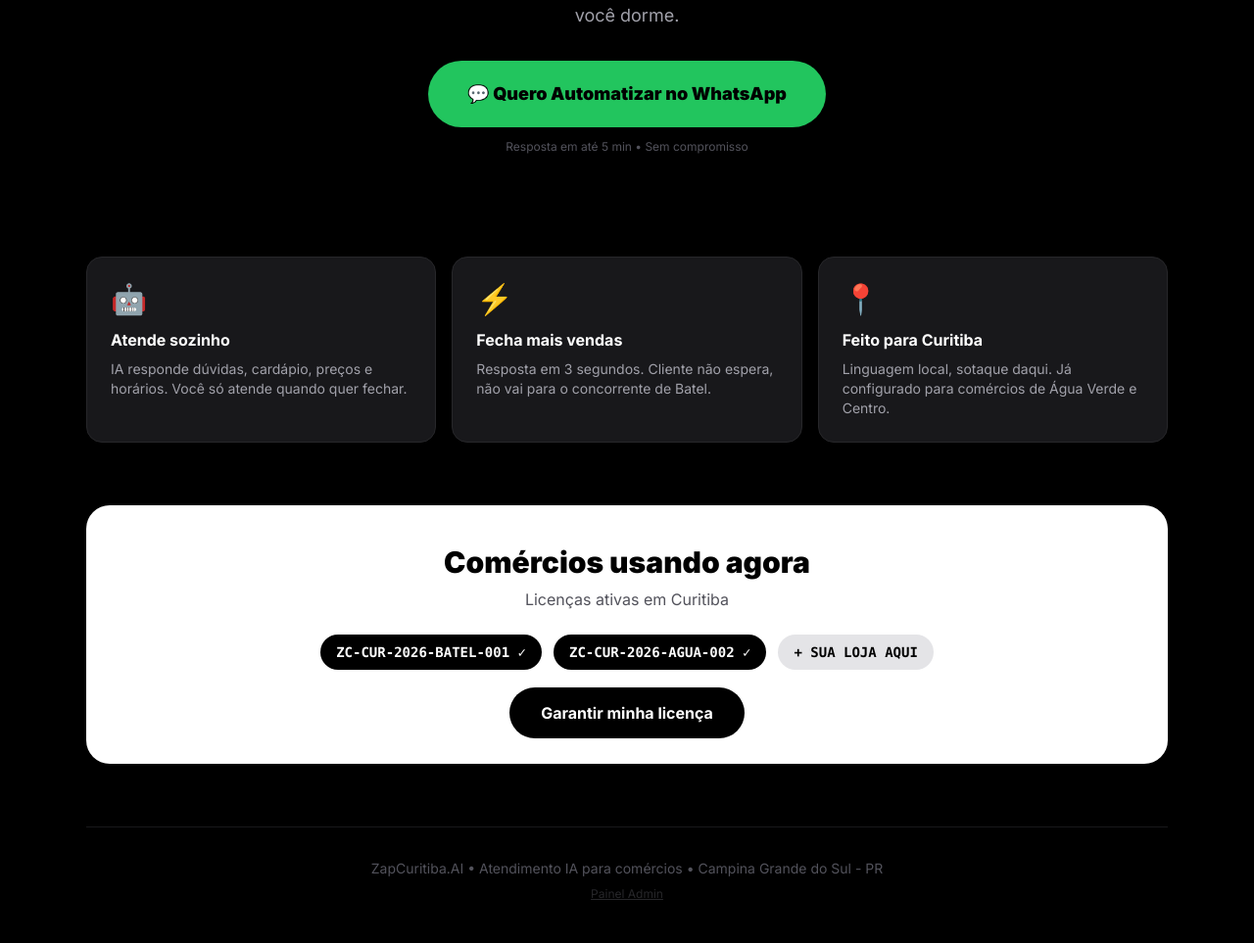
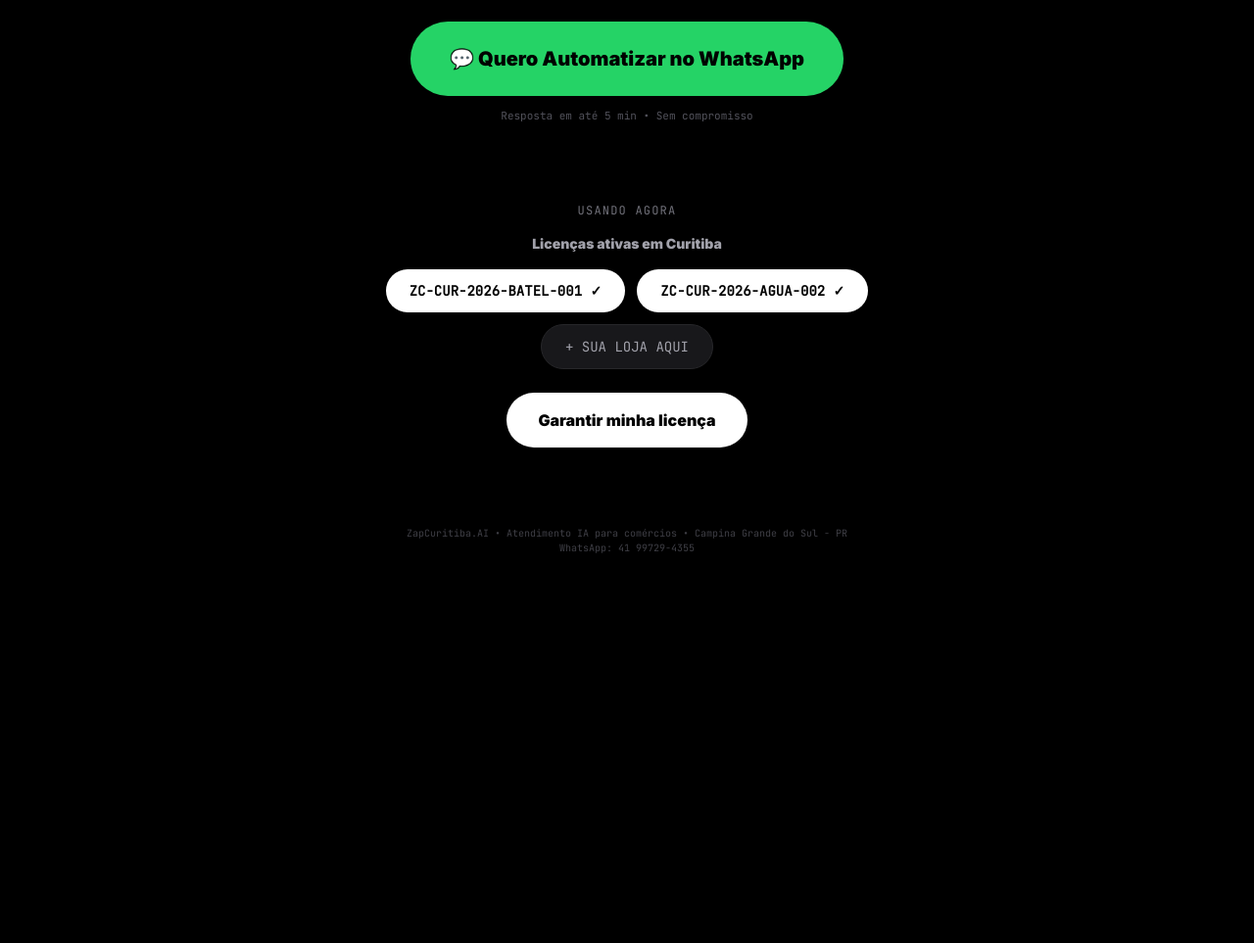
Before and after one commit to iacomputersbr-source/zapcuritiba, a website: page public/index.html in a window 1280 px wide. Shown: the part 440-1403 px from the top of the page at 98% size. After the commit the page ends 1031 px from the top, so only its background shows below. Drawn offline with nearby package versions, Linux system fonts and the light colour scheme.

Commit message:
Update title and styles in index.html

```diff
--- a/public/index.html
+++ b/public/index.html
@@ -3,69 +3,49 @@
 <head>
 <meta charset="UTF-8">
 <meta name="viewport" content="width=device-width, initial-scale=1.0">
-<title>ZapCuritiba - Atendimento com IA para seu comércio</title>
+<title>ZapCuritiba - Seu WhatsApp Vendendo 24h</title>
 <script src="https://cdn.tailwindcss.com"></script>
-<link href="https://fonts.googleapis.com/css2?family=Inter:wght@400;700;900&display=swap" rel="stylesheet">
-<style>body{font-family:'Inter',sans-serif}</style>
+<link href="https://fonts.googleapis.com/css2?family=Inter:wght@900&family=JetBrains+Mono&display=swap" rel="stylesheet">
+<style>
+body{font-family:'Inter',sans-serif;background:#000;color:#fff}
+.mono{font-family:'JetBrains Mono',monospace}
+</style>
 </head>
-<body class="bg-black text-white">
-<div class="max-w-6xl mx-auto px-6 py-10">
-<!-- HEADER -->
-<div class="flex justify-between items-center mb-12">
-<div class="font-black text-2xl">ZapCuritiba<span class="text-green-400">.AI</span></div>
-<div class="text-xs text-zinc-500">Batel • Água Verde • Centro</div>
+<body>
+<!-- HERO -->
+<div class="min-h-screen flex flex-col items-center justify-center p-6 text-center">
+<div class="inline-flex items-center gap-2 bg-zinc-900 border border-zinc-800 px-4 py-2 rounded-full text-xs mono mb-6">
+<span class="w-2 h-2 bg-green-500 rounded-full animate-pulse"></span> SISTEMA AO VIVO EM CURITIBA
 </div>
 
-<!-- HERO -->
-<div class="text-center py-10">
-<div class="inline-block bg-green-500/10 border border-green-500/20 text-green-400 text-xs px-4 py-2 rounded-full mb-6 font-bold">● LIVE - Vagas abertas para Curitiba</div>
-<h1 class="text-5xl md:text-7xl font-black leading-tight mb-6">Seu WhatsApp<br>vendendo <span class="text-green-400">24h</span> com IA</h1>
-<p class="text-zinc-400 text-lg max-w-2xl mx-auto mb-8">Sistema de atendimento automático para pizzarias, salões, lojas e mercados de Curitiba. Responde clientes, agenda horários e fecha vendas enquanto você dorme.</p>
+<h1 class="text-5xl md:text-7xl font-black leading-none tracking-tighter mb-4">
+Seu WhatsApp<br><span class="text-zinc-500">vendendo 24h</span><br>com IA
+</h1>
 
-<a href="https://wa.me/5541997294355?text=Ol%C3%A1%20ZapCuritiba%21%20Quero%20automatizar%20meu%20atendimento%20em%20Curitiba%20-%20vim%20pelo%20site"
-class="inline-block bg-green-500 hover:bg-green-400 text-black font-black text-lg px-10 py-5 rounded-full transition-all">
+<p class="text-zinc-400 max-w-xl text-lg mt-6">
+Sistema de atendimento automático para pizzarias, salões, lojas e mercados de Curitiba. Responde clientes, agenda horários e fecha vendas enquanto você dorme.
+</p>
+
+<a href="/ativar.html" class="mt-10 bg-[#25D366] text-black font-black text-xl px-10 py-6 rounded-full hover:scale-105 transition-transform inline-flex items-center gap-3">
 💬 Quero Automatizar no WhatsApp
 </a>
-<p class="text-xs text-zinc-600 mt-3">Resposta em até 5 min • Sem compromisso</p>
+<p class="mono text-[11px] text-zinc-600 mt-3">Resposta em até 5 min • Sem compromisso</p>
+
+<!-- PROVA SOCIAL -->
+<div class="mt-20 w-full max-w-2xl">
+<p class="mono text-xs text-zinc-500 mb-4 tracking-widest">USANDO AGORA</p>
+<p class="text-zinc-400 text-sm mb-4">Licenças ativas em Curitiba</p>
+<div class="flex flex-wrap justify-center gap-3">
+<div class="bg-white text-black font-bold px-6 py-3 rounded-full mono text-sm">ZC-CUR-2026-BATEL-001 ✓</div>
+<div class="bg-white text-black font-bold px-6 py-3 rounded-full mono text-sm">ZC-CUR-2026-AGUA-002 ✓</div>
+<div class="bg-zinc-900 border border-zinc-800 text-zinc-400 px-6 py-3 rounded-full mono text-sm">+ SUA LOJA AQUI</div>
+</div>
+<a href="/ativar.html" class="mt-6 inline-block bg-white text-black font-black px-8 py-4 rounded-full">Garantir minha licença</a>
 </div>
 
-<!-- BENEFICIOS -->
-<div class="grid md:grid-cols-3 gap-4 my-16">
-<div class="bg-zinc-900 border border-zinc-800 p-6 rounded-2xl">
-<div class="text-3xl mb-3">🤖</div>
-<h3 class="font-bold mb-2">Atende sozinho</h3>
-<p class="text-sm text-zinc-400">IA responde dúvidas, cardápio, preços e horários. Você só atende quando quer fechar.</p>
-</div>
-<div class="bg-zinc-900 border border-zinc-800 p-6 rounded-2xl">
-<div class="text-3xl mb-3">⚡</div>
-<h3 class="font-bold mb-2">Fecha mais vendas</h3>
-<p class="text-sm text-zinc-400">Resposta em 3 segundos. Cliente não espera, não vai para o concorrente de Batel.</p>
-</div>
-<div class="bg-zinc-900 border border-zinc-800 p-6 rounded-2xl">
-<div class="text-3xl mb-3">📍</div>
-<h3 class="font-bold mb-2">Feito para Curitiba</h3>
-<p class="text-sm text-zinc-400">Linguagem local, sotaque daqui. Já configurado para comércios de Água Verde e Centro.</p>
-</div>
-</div>
-
-<!-- PROVA -->
-<div class="bg-white text-black rounded-3xl p-8 md:p-10 text-center">
-<h2 class="text-3xl font-black mb-2">Comércios usando agora</h2>
-<p class="text-zinc-600 mb-6">Licenças ativas em Curitiba</p>
-<div class="flex flex-wrap justify-center gap-3 font-mono text-sm font-bold">
-<span class="bg-black text-white px-4 py-2 rounded-full">ZC-CUR-2026-BATEL-001 ✓</span>
-<span class="bg-black text-white px-4 py-2 rounded-full">ZC-CUR-2026-AGUA-002 ✓</span>
-<span class="bg-zinc-200 px-4 py-2 rounded-full">+ SUA LOJA AQUI</span>
-</div>
-<div class="mt-8">
-<a href="https://wa.me/5541997294355?text=Quero%20minha%20licen%C3%A7a%20ZapCuritiba%20agora" class="bg-black text-white px-8 py-4 rounded-full font-bold">Garantir minha licença</a>
-</div>
-</div>
-
-<!-- FOOTER -->
-<div class="text-center mt-16 pt-8 border-t border-zinc-900">
-<p class="text-zinc-600 text-sm">ZapCuritiba.AI • Atendimento IA para comércios • Campina Grande do Sul - PR</p>
-<a href="/panel.html" class="text-zinc-800 text-xs underline mt-2 inline-block">Painel Admin</a>
+<div class="mt-20 mono text-[10px] text-zinc-700">
+ZapCuritiba.AI • Atendimento IA para comércios • Campina Grande do Sul - PR<br>
+WhatsApp: 41 99729-4355
 </div>
 </div>
 </body>
```
